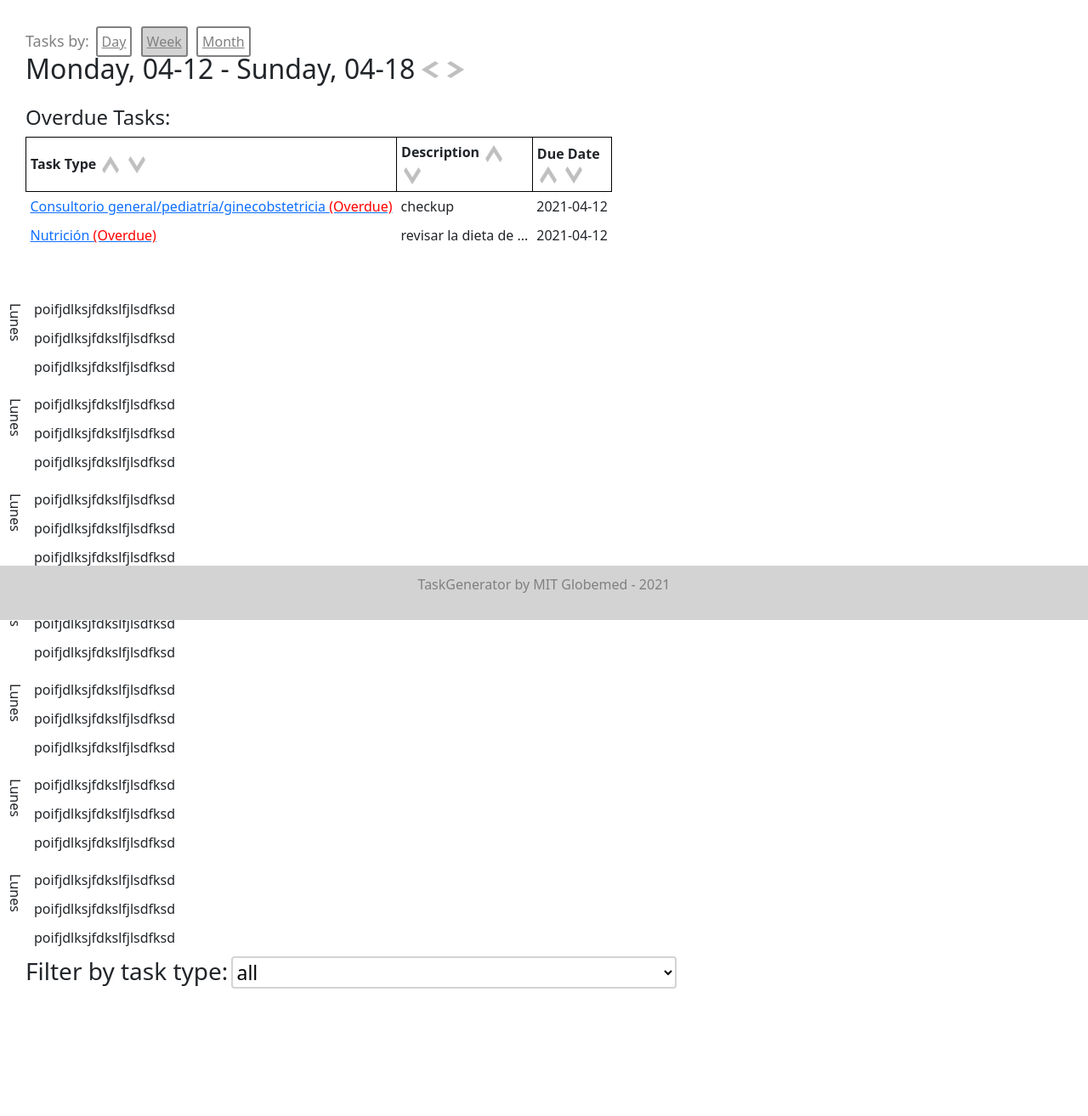
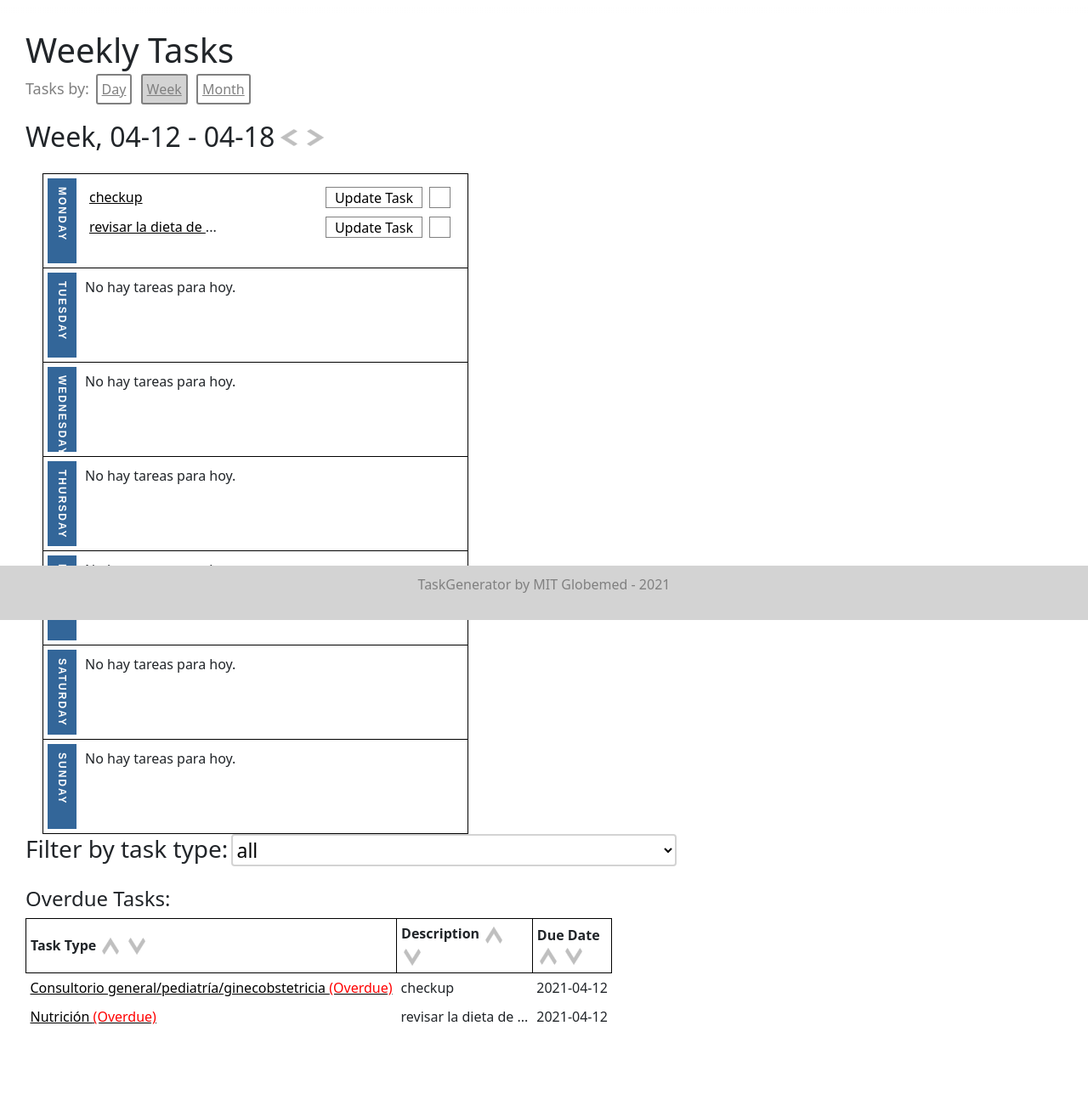
Before and after one commit to caboonie/globemed, a Flask app: page /weekly_tasks/2021-04-18 in a window 1280 px wide. Shown: the part 70-1384 px from the top of the page at 85% size. Before the commit the page ends 1234 px from the top, so only its background shows below. Run offline with Flask 2, Linux system fonts and the light colour scheme; a user stored in the database is signed in; some libraries are stand-ins or nearby versions.

Commit message:
new weekly task design

```diff
--- a/app.py
+++ b/app.py
@@ -269,6 +269,18 @@ def task(task_id):
     return render_template("task.html", task=task, items_of_use=[get_inventory_item(item_id) for item_id in task.items_of_use], task_type=get_task_type_by_name(task.task_type),
         units=UNITS,  name_to_item={item.name:item for item in get_inventory()})
 
+@app.route('/toggle_complete_task/<int:task_id>', methods = ['POST'])
+@check_login_wrapper
+def toggle_complete_task(task_id):
+    task=get_task(task_id)
+    if task == None:
+        return "task doesn't exist"
+    if (task.completed):
+        uncomplete_task(task_id)
+    else:
+        complete_task(task_id)
+    return "done"
+
 @app.route('/complete_task/<int:task_id>', methods = ['POST'])
 @check_login_wrapper
 def complete_task_page(task_id):
@@ -316,7 +328,17 @@ def add_task():
         task_type = get_task_type_by_name(task_type_name)
         due_date_str = request.form["due_date"]
         due_date = datetime.strptime(due_date_str, '%Y-%m-%d')
-        description = request.form["description"]
+        description = request.form['description']
+        patient_name = None
+        if 'patient_name' in request.form:
+            patient_name = request.form['patient_name']
+        birthdate = None
+        if 'birthdate' in request.form:
+            birthdate = request.form['birthdate']
+        dni = None
+        if 'dni' in request.form:
+            dni = request.form['dni']
+
         fields = {}
         reminders = []
         reminder_datestrings = []
@@ -336,13 +358,13 @@ def add_task():
                         flash("Nombre de un articulo inválido: " + request.form[field])
                     return render_template("add_task.html", task_types=get_task_types(), inventory=get_inventory(), units=UNITS)
                 items_of_use.append(inventory_item.id)
-            elif field not in ["task_type", "due_date", "description"] and "_other" not in field: # TODO - don't let the use make custom fields using these names
+            elif field not in ["task_type", "due_date", "description", "patient_name", "birthdate", "dni"] and "_other" not in field: # TODO - don't let the use make custom fields using these names
                 if request.form[field] == "Other":
                     fields[field] = request.form[field+"_other"]
                 else:
                     fields[field] = request.form[field]
 
-        succeeded, msg_eng, msg_spanish = create_task(get_user(login_session["username"]), due_date, description, task_type_name, fields, reminders, reminder_datestrings, items_of_use)
+        succeeded, msg_eng, msg_spanish = create_task(get_user(login_session["username"]), due_date, description, patient_name, birthdate, dni, task_type_name, fields, reminders, reminder_datestrings, items_of_use)
         if succeeded:
             flash("Task added successfully!" if login_session["language"] == "English" else "Tarea agregado exitosamente!")
         else:
--- a/models.py
+++ b/models.py
@@ -45,6 +45,9 @@ class Task(Base):
 
     due_datetime = Column(DateTime)
     due_datestring = Column(String)
+    birthdate = Column(String)
+    name = Column(String)
+    dni = Column(String)
     description = Column(String)
     completed = Column(Boolean) # completed or not
     fields = Column(PickleType) # dictionary of strings to strings
--- a/templates/layout.html
+++ b/templates/layout.html
@@ -113,6 +113,7 @@ button {
   visibility: hidden;
   background-color: black;
   max-width: 300px;
+  width: 300px;
   white-space: normal;
   color: #fff;
   padding: 5px;
@@ -519,8 +520,8 @@ function checkOther(task_id, key) {
 </script>
 
 {% set text = {'Task Overview':'Resumen de una tarea',
-'Task Type':'Tipo de la Tarea', 'Due Date':'Fecha de vencimiento', 'Description':'Descripción', 'Completed':'Terminada', 'Fields':'Campos', 'Reminders': 'Recordatorios', 'Complete Task': 'Completa la tarea', 'Un-Complete Task': 'In-completa la tarea', 'Update Task':'Actualizar la tarea', 'Required Fields':'Campos necesarios', 'Optional Fields': 'Campos opcionales', 'Current Reminders':'Recordatorios actuales', 'Remove':'Eliminar', 'Add Reminder':'Agregar Recordatorio', 'Add Another Reminder':'Agregar Otro Recordatorio', 'Copy Task':'Copiar la tarea', 'Enter a reminder date':'Entra una Fecha para un Recordatorio',
-'Tasks':'Tareas', 'Add Task':'Agregar Tarea', 'Inventory':'Inventario', 'Dashboard':'Tablero', 'Log In':'Iniciar Sesión', 'Log Out':'Cerrar Sesión', 'Hello':'Hola', 'Español':'English', 'footer':'footer spanish', 'TaskGenerator by MIT Globemed - 2021':'TaskGenerator de MIT Globemed - 2021', 'Monday':'Lunes',
+'Task Type':'Tipo de la Tarea', 'Due Date':'Fecha de vencimiento', 'Description':'Descripción', 'Completed':'Terminada', 'Fields':'Campos', 'Reminders': 'Recordatorios', 'Complete Task': 'Completa la tarea', 'Un-Complete Task': 'In-completa la tarea', 'Update Task':'Reprogramar tarea', 'Required Fields':'Campos necesarios', 'Optional Fields': 'Campos opcionales', 'Current Reminders':'Recordatorios actuales', 'Remove':'Eliminar', 'Add Reminder':'Agregar Recordatorio', 'Add Another Reminder':'Agregar Otro Recordatorio', 'Copy Task':'Copiar la tarea', 'Enter a reminder date':'Entra una Fecha para un Recordatorio',
+'Tasks':'Tareas', 'Add Task':'Agregar Tarea', 'Inventory':'Inventario', 'Dashboard':'Tablero', 'Log In':'Iniciar Sesión', 'Log Out':'Cerrar Sesión', 'Hello':'Hola', 'Español':'English', 'footer':'footer spanish', 'TaskGenerator by MIT Globemed - 2021':'TaskGenerator de MIT Globemed - 2021', 'Monday':'Lunes', 'Weekly Tasks':'Lista de tareas semanal', 'Daily Tasks':'Lista de tareas diaria', 'Monthly Tasks':'Lista de tareas mensual',
 
 'Allow Other':'Permitir "otra"','Please type your username and password to log in':'Escriba su nombre de usuario y contraseña para iniciar sesión', 'Enter a reminder for (number) (unit) before the due date': 'Ingrese un recordatorio para (número) (unidad) antes de la fecha de vencimiento','Field':'Campo','Option':'Opción','Reminder':'Recordatorio','Other':'Otra',
 
@@ -536,8 +537,11 @@ function checkOther(task_id, key) {
 
 'Admin Dashboard':'Panel de administración', 'Create a New User':'Crear una nueva usuaria', 'Is an admin':'Es un administrador', 'Add New User':'Agregar usuaria nueva', 'Existing Task Types': 'Tipos de tarea existentes', 'Required':'Necesario', 'Optional':'Opcional', 'Create a New Task Type':'Crear un nuevo tipo de tarea', 'Add Text Field':'Agregar campo de texto', 'Add Option Field':'Agregar campo de opciones', 'Add Option':'Agregar opción', 'Add Task Type':'Agregar Tipo de Tarea', 'Select color':'Eligir un color', 'Username':'Nombre de usuario', 'Password':'Contraseña', 'Text Field':'Campo de Texto',
 
+
 'Add Inventory Item':'Agregar Artículo de Inventario', 'Inventory Overview':'Resumen de Inventario', 'Units':'Unidades', 'Type':'Tipo', 'Add Item':'Agregar Artículo', 'Add Another Item':'Agregar Otro Artículo', 'Adjust Amount':'Ajustar Cantidad', 'Existing Units':'Unidades existentes', 'Add Unit': 'Agregar Unidad', 'Existing Types':'Tipos Existentes', 'Add Type': 'Agregar Tipo', 'Item Name':'Nombre del Artículo', 'Amount':'Cantidad', 'Amount to change by':'Cantidad a cambiar por', 'Abbreviation (optional)':'Abreviatura (opcional)', 'Type Name': 'Nombre del Tipo', 'Danger Amount':'Cantidad de peligro', 'Buy More Amount':'Cantidad de comprar más', 'Search for item':'Buscar por un artículo', 'Danger':'Peligro', 'Buy More':'Comprar más', 'Unit':'Unidad',
-'Disable Pictorial':'Desactivar pictórica', 'Enable Pictoral':'Activar pictórica', 'Sort by Name':'Ordenar por nombre', 'Sort by Quantity':'Ordenar por cantidad'
+'Disable Pictorial':'Desactivar pictórica', 'Enable Pictoral':'Activar pictórica', 'Sort by Name':'Ordenar por nombre', 'Sort by Quantity':'Ordenar por cantidad',
+
+'Birthdate':'Fecha de nacimiento', 'Patient Name':'Nombre del paciente', 'DNI':'DNI'
 } %}
 
 {% set WEEKDAYS = ["Lunes", "Martes", "Miercoles", "Jueves", "Viernes", "Sabados", "Domingo"] %}
--- a/templates/monthly_tasks.html
+++ b/templates/monthly_tasks.html
@@ -27,13 +27,14 @@
 
 </style>
 
+<h1>{{text["Monthly Tasks"]}}</h1>
+
 <!-- TODO make these button pretty arrows -->
   <span style="font-size: 18px; color: grey;">{{text['Tasks by']}}: </span>
   <a class="pretty-button" href="/daily_tasks/{{datestring}}">{{text['Day']}}</a>
   <a class="pretty-button" href="/weekly_tasks/{{datestring}}">{{text['Week']}}</a>
   <a style="background-color: lightgrey; color:grey;" class="pretty-button" href="/monthly_tasks/{{datestring}}">{{text['Month']}}</a>
   <br>
-  <h2 id="month_header">{{text['Tasks']}}</h2>
 
   <h2 style="display: inline"> {{month}}</h2>
   <a  id="prev_button"><img style="margin-top: -10px; width: 20px; height: 20px;" src="{{url_for('static', filename='arrow_left.png')}}" class="arrow"></a>
--- a/templates/weekly_tasks.html
+++ b/templates/weekly_tasks.html
@@ -9,20 +9,97 @@
   border-radius: 2px;
 }
 
-.weekday_box {
+
+td {
+  /*border: none !important;*/
+  height: 0px;
+  width: 500px;
+  text-align: left;
+}
+
+.task-table-content {
+  /*position: absolute;*/
+  top: 0;
+  padding-top: 5px;
+}
+
+.task-table {
+  width: 100%;
+}
+
+aside {
+  display: block;
+  position: relative;
+  min-height: 100px;
+}
+
+aside h3 {
+  font: bold 12px Sans-Serif;
+  letter-spacing: 2px;
+  text-transform: uppercase;
+  background: #369;
+  color: #fff;
+  padding: 5px 10px;
+  margin: 0 0 10px 0;
+  line-height: 24px;
+}
+
+a {
+  color: black;
+}
+
+/* Class name via Modernizr */
+.csstransforms aside {
+  border-left: 34px solid #369;
+  padding-left: 10px;
+}
+.csstransforms aside h3 {
+  /* Abs positioning makes it not take up vert space */
+  position: absolute;
+  top: 0;
+  left: 0;
+
+  /* Border is the new background */
+  background: none;
+
   /* Rotate from top left corner (not default) */
   transform-origin: 0 0;
   transform: rotate(90deg);
-  position: absolute;
-  top: 0;
-  left: 0;
-  padding-left: 15px;
 }
 
-td {
-  border: none !important;
+
+.task-row td {
+  border: none;
+  width: 100%;
 }
+
+.alignleft {
+  float: left;
+}
+.alignright {
+  float: right;
+}
+
+.no-underline {
+  border: 1px solid grey;
+  margin-right: 8px;
+  padding-right: 10px;
+  padding-left: 10px;
+  height: 25px;
+  text-decoration: none;
+}
+
+.complete-box{
+  display: block; height: 25px; width: 25px; min-width: 20px; border: 1px solid gray;
+}
+
+.complete-box:hover{
+  cursor: pointer;
+}
+
 </style>
+
+<h1>{{text["Weekly Tasks"]}}</h1>
 
  <!-- TODO make these button pretty arrows -->
  <span style="font-size: 18px; color: grey;">{{text['Tasks by']}}: </span>
@@ -31,14 +108,92 @@ td {
   <a class="pretty-button" href="/monthly_tasks/{{datestring}}">{{text['Month']}}</a>
   <br>
 
+<br>
   <!-- <h2 >{{text['Tasks']}}</h2> -->
-  <h2 id="day_header" style="display: inline">{{text['Monday']}}, {{datestrings[0][5:]}} - {{text['Sunday']}}, {{datestrings[6][5:]}}</h2>
+  <h2 id="day_header" style="display: inline">{{text['Week']}}, {{datestrings[0][5:]}} - {{datestrings[6][5:]}}</h2>
   <a  id="prev_button"><img style="margin-top: -10px;" src="{{url_for('static', filename='arrow_left.png')}}" class="arrow"></a>
   <a  id="next_button"><img style="margin-top: -10px;" src="{{url_for('static', filename='arrow_right.png')}}" class="arrow"></a>
   <br>
   <br>
 
 
+
+
+
+
+
+  <table style="margin-left: 20px">
+  {% for tasks in tasks_by_day %}
+    <tr>
+      <td>
+        <aside>
+          <a href="/daily_tasks/{{datestrings[loop.index]}}">
+            <h3> {{WEEKDAYS[loop.index-1]}}</h3>
+            </a>
+
+          <div class="task-table-content">
+          {% if tasks|length > 0 %}
+            <div id="table-container-{{weekdays[loop.index]}}">
+              <table class="task-table" id="hidden-task-table-{{weekdays[loop.index]}}" style="display: none; width:300px; " >
+              {% for task in tasks %}
+                <tr class="task-row" >
+                  <td>
+                  <div class="alignleft">
+                    <!-- {% if task.completed %}
+                      <span style="text-decoration: line-through"><a href="/task/{{task.id}}"> </a></span>
+
+                    {% else %}
+                      <span ><a href="/task/{{task.id}}"> </a></span>
+                    {% endif %} -->
+
+                    {% if task.description|length > 20 %}
+                          <span class="desc-col"> <a href="/task/{{task.id}}">{{ task.description[:20] }}</a> <span class="tooltip2">...<span class="tooltiptext">{{ task.description }}</span></span></span>
+                      {% else %}
+                        <a href="/task/{{task.id}}"><span class="desc-col"> {{ task.description }} </span></a>
+                      {% endif %}
+                    </div>
+
+
+                    <div class="alignright complete-box"  onclick="toggleCompleted({{task.id}})">
+                      {% if task.completed %}
+                        X
+                      {% endif %}
+                    </div>
+
+                    <a class="alignright no-underline"  href="/task/{{task.id}}">
+                      {{text["Update Task"]}}
+                    </a>
+                    <div style="clear: both;"></div>
+
+                    <td>
+                  </tr>
+                {% endfor %}
+              </table>
+            </div>
+          {% else %}
+
+              No hay tareas para hoy.
+
+          {% endif %}
+          </div>
+        </aside>
+
+      </td>
+    </tr>
+
+  {% endfor %}
+</table>
+
+
+  <h3 style="display: inline;">{{text['Filter by task type']}}:</h3>
+    <select id="task_type" name="task_type" onchange="filterByTaskType()" style="font-size: 23px; border: solid lightgrey 2px; background: none; border-radius: 4px;">
+    <option  value="all">{{text['all']}}</option>
+    {% for task_type in task_types %}
+      <option value="{{task_type.task_type}}"> {{task_type.task_type}} </option>
+    {% endfor %}
+  </select>
+  <br>
+  <br>
 
 
   {% if overdue_tasks|length > 0 %}
@@ -91,63 +246,6 @@ td {
   {% endif %}
 
 
-  <table>
-  {% for tasks in tasks_by_day %}
-    <tr>
-      <td style="position: relative;">
-        <div class="weekday_box"> Lunes </div>
-        <table>
-          <tr>
-            <td> poifjdlksjfdkslfjlsdfksd </td>
-          </tr>
-          <tr>
-            <td> poifjdlksjfdkslfjlsdfksd </td>
-          </tr>
-          <tr>
-            <td> poifjdlksjfdkslfjlsdfksd </td>
-          </tr>
-        </table>
-      </td>
-    </tr>
-
-    <!-- <h3><a href="/daily_tasks/{{datestrings[loop.index]}}">{{WEEKDAYS[loop.index-1]}}, {{datestrings[loop.index-1]}}</a></h3>
-    <div id="table-container-{{weekdays[loop.index]}}" style="margin-left: 20px;">
-  	  <table id="hidden-task-table-{{weekdays[loop.index]}}" style="display: none; width:300px; " >
-
-    	{% for task in tasks %}
-    		<tr class="task-row" >
-          {% if task.completed %}
-    			  <td style="border:none; text-decoration: line-through"><a href="/task/{{task.id}}"> {{ task.task_type }} (Completed) </a></td>
-          {% else %}
-            <td style="border:none"><a href="/task/{{task.id}}"> {{ task.task_type }} </a></td>
-          {% endif %}
-    			{% if task.description|length > 20 %}
-    		        <td style="border:none" class="desc-col"> {{ task.description[:20] }} <span class="tooltip2">...<span class="tooltiptext">{{ task.description }}</span></span></td>
-    		    {% else %}
-    		    	<td style="border:none" class="desc-col"> {{ task.description }} </td>
-    		    {% endif %}
-    	    </tr>
-        {% endfor %}
-      </table>
-    </div> -->
-  {% endfor %}
-</table>
-
-
-  <h3 style="display: inline;">{{text['Filter by task type']}}:</h3>
-    <select id="task_type" name="task_type" onchange="filterByTaskType()" style="font-size: 23px; border: solid lightgrey 2px; background: none; border-radius: 4px;">
-    <option  value="all">{{text['all']}}</option>
-    {% for task_type in task_types %}
-      <option value="{{task_type.task_type}}"> {{task_type.task_type}} </option>
-    {% endfor %}
-  </select>
-  <br>
-  <br>
-
-
-
-
-
 <script>
   var display_date = new Date(Date.parse("{{datestrings[0]}}"));
   display_date =  new Date(display_date.getTime() + display_date.getTimezoneOffset()*60*1000)
@@ -185,7 +283,7 @@ td {
     for (const weekday of ["Monday", "Tuesday", "Wednesday", "Thursday", "Friday", "Saturday", "Sunday"]) {
 
       console.log("here1", weekday)
-      var table = $("<table id='task-table-copy-"+weekday+"' style='width:300px'></table>").text("");
+      var table = $("<table id='task-table-copy-"+weekday+"' class='task-table'></table>").text("");
 
       prev_table = jQuery("#hidden-task-table-"+weekday).clone();
       rows = prev_table.find('> tbody > tr');
@@ -283,6 +381,21 @@ function sortTable(index, reverse=false) {
     }
   }
 }
+
+function toggleCompleted(task_id) {
+      $.ajax({
+        type : 'POST',
+        url : "/toggle_complete_task/"+task_id,
+        contentType: 'application/json;charset=UTF-8',
+        data : {'data':'changeLanguage'},
+        success: function(data) {
+          location.reload();
+        }
+      });
+      console.log("CLIcCKED to complete!!!", task_id)
+    }
+
+$("html").toggleClass("csstransforms");
 </script>
 
 {%endblock%}
```
Also changed, not shown: database.py (+9 -5 lines), templates/add_task.html (+25 -5 lines), templates/daily_tasks.html (+83 -25 lines), templates/task.html (+19 -3 lines), tasks.db.
